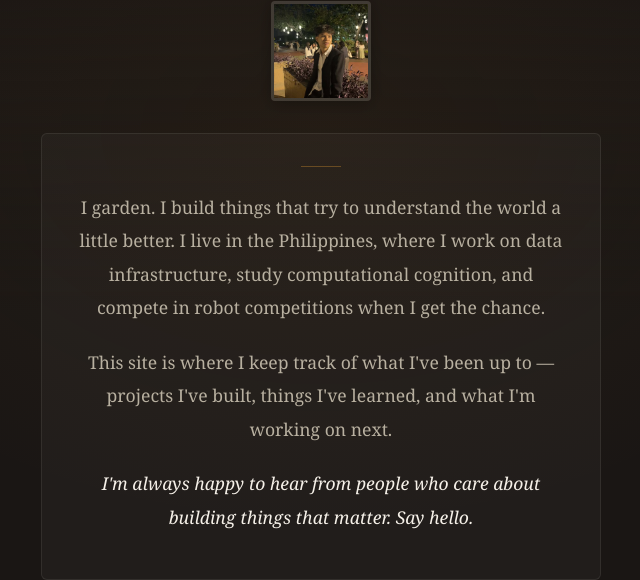
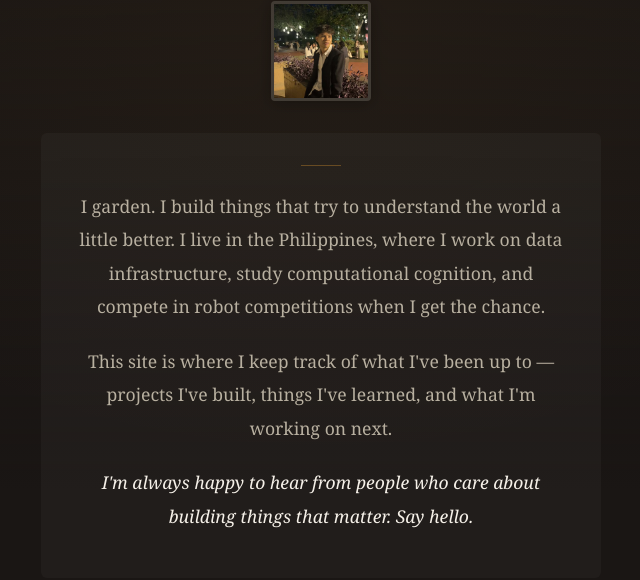
Before and after one commit to andrewhmir/andrewhmir.github.io, a plain HTML site: page index.html in a window 1280 px wide. Shown: the part 939-1519 px from the top of the page, 319-959 px from the left. Drawn offline with nearby package versions, Linux system fonts and the light colour scheme.

Commit message:
fix(ui): soften hero bio transition — remove panel border, stretch gradients
- Remove border on .hero-bio-container (was creating a visible solid line)
- Enlarge radial bloom (900x600) at lower opacity (0.05) with gradual 70% fade
- Stretch linear gradient to reach bg-root at 70% instead of 50%

```diff
--- a/css/styles.css
+++ b/css/styles.css
@@ -421,8 +421,8 @@ p:last-child {
 .hero-intro {
   padding: var(--space-5xl) 0 var(--space-4xl);
   background:
-    radial-gradient(ellipse 600px 400px at 50% 30%, rgba(200, 137, 46, 0.06) 0%, transparent 100%),
-    linear-gradient(to bottom, transparent 0%, var(--bg-root) 50%);
+    radial-gradient(ellipse 900px 600px at 50% 20%, rgba(200, 137, 46, 0.05) 0%, transparent 70%),
+    linear-gradient(to bottom, transparent 0%, var(--bg-root) 70%);
 }
 
 .hero-photo-print {
@@ -447,7 +447,6 @@ p:last-child {
   line-height: 1.9;
   color: var(--text-body);
   background: var(--surface-1);
-  border: 1px solid var(--border-1);
   border-radius: var(--radius-md);
 }
 
```
